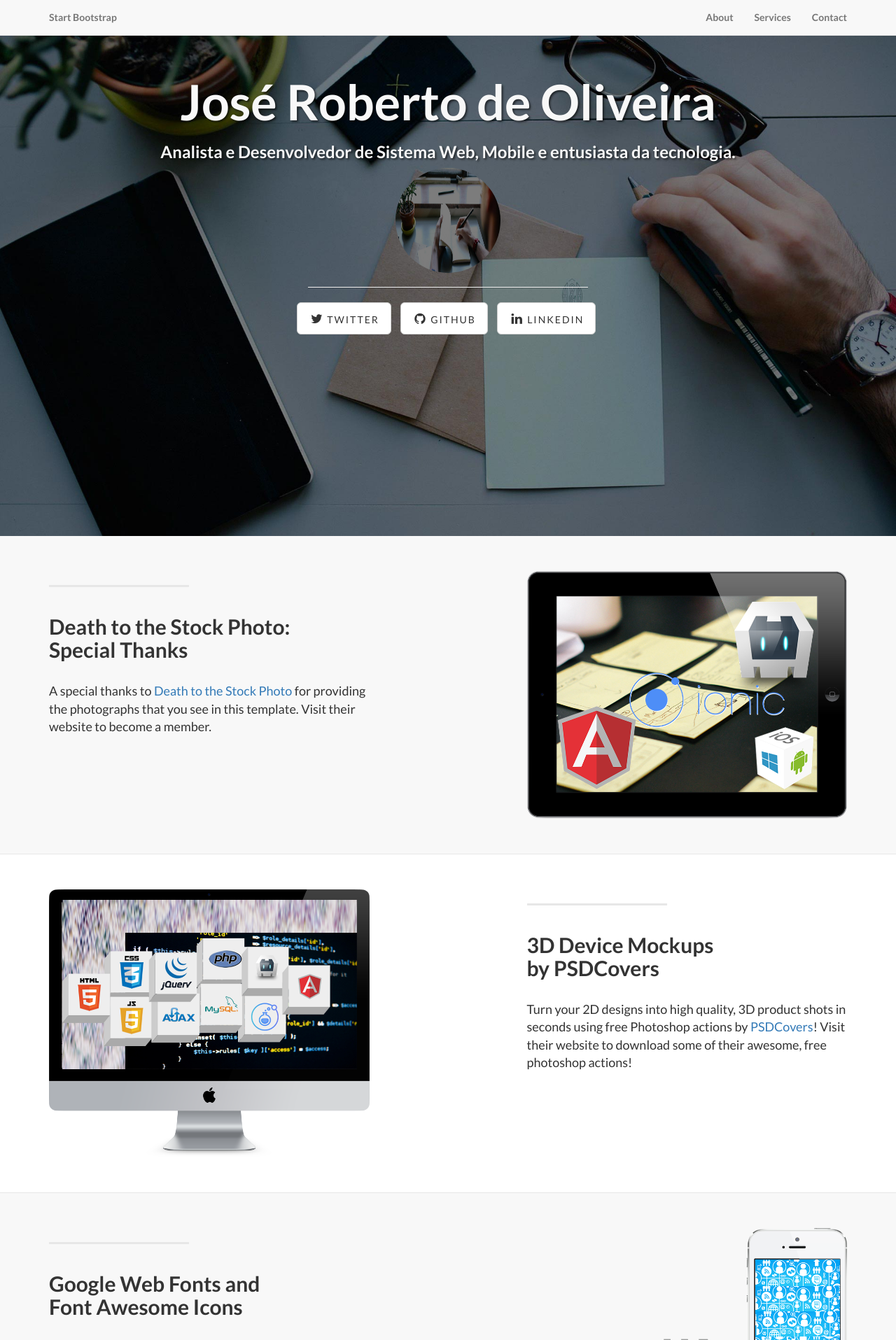
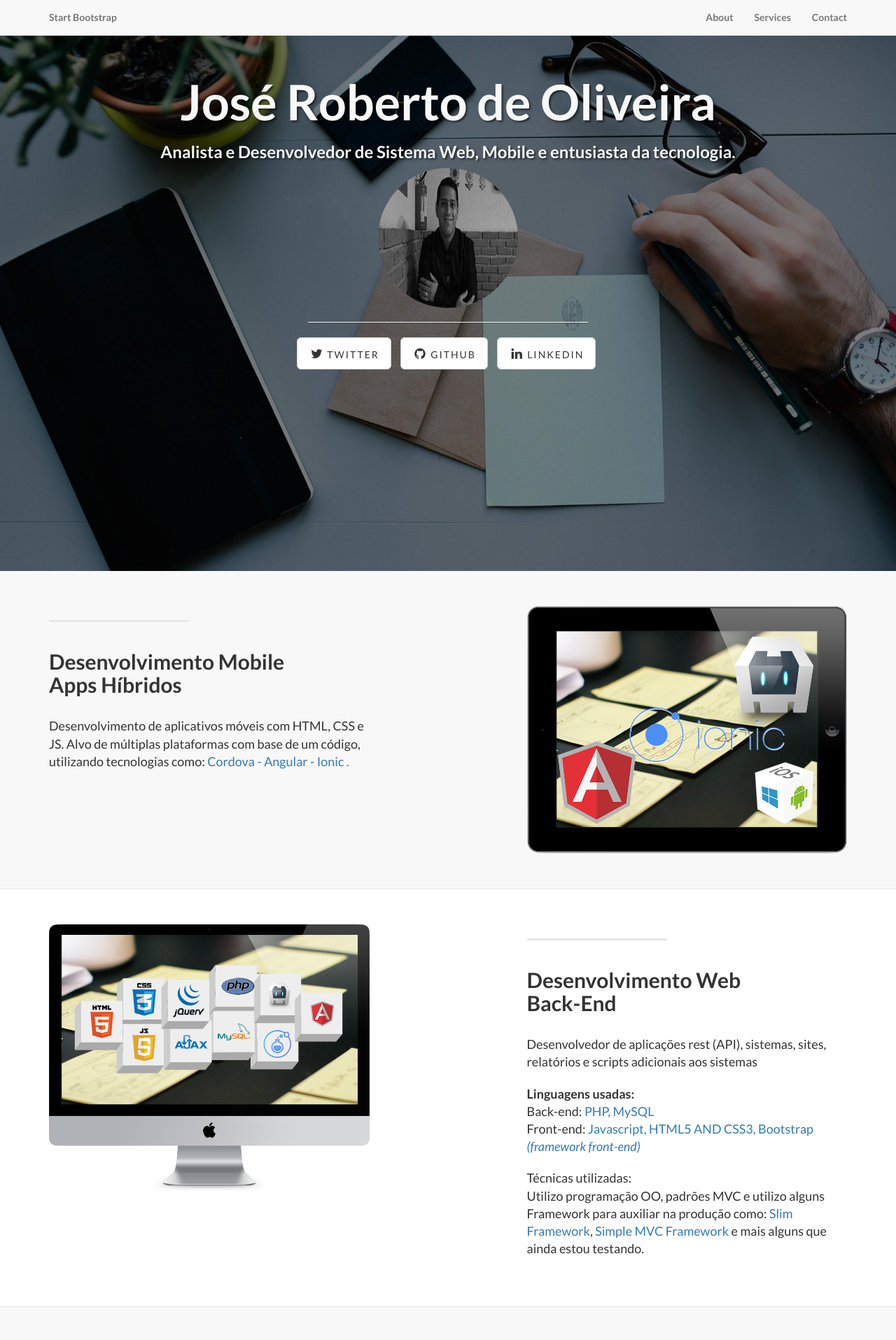
Before and after one commit to JrzenonDev/simple_mvc_framework_landing_page, a PHP site: page / in a window 1280 px wide. Shown: the top 1915 px of the page at 70% size. Run offline with PHP 8.4, Linux system fonts and the light colour scheme; some libraries are stand-ins or nearby versions.

Commit message:
Text refactory

```diff
--- a/app/views/home/home.php
+++ b/app/views/home/home.php
@@ -12,14 +12,14 @@ use Core\Language;
                     <div class="intro-message">
                         <h1>José Roberto de Oliveira</h1>
                         <h3>Analista e Desenvolvedor de Sistema Web, Mobile e entusiasta da tecnologia.</h3>
-                        <img class="img-circle" src="http://dev.webdesignhull.com/landing-page/app/templates/default/img/banner-bg.jpg" alt="" width="150px" height="150px">
+                        <img class="img-circle" src="app/templates/default/img/jose.jpg" alt="" width="200px" height="200px">
                         <hr class="intro-divider">
                         <ul class="list-inline intro-social-buttons">
                             <li>
                                 <a href="https://twitter.com/SBootstrap" class="btn btn-default btn-lg"><i class="fa fa-twitter fa-fw"></i> <span class="network-name">Twitter</span></a>
                             </li>
                             <li>
-                                <a href="https://github.com/IronSummitMedia/startbootstrap" class="btn btn-default btn-lg"><i class="fa fa-github fa-fw"></i> <span class="network-name">Github</span></a>
+                                <a target="_blank" href="https://github.com/JrzenonDev/" class="btn btn-default btn-lg"><i class="fa fa-github fa-fw"></i> <span class="network-name">Github</span></a>
                             </li>
                             <li>
                                 <a href="#" class="btn btn-default btn-lg"><i class="fa fa-linkedin fa-fw"></i> <span class="network-name">Linkedin</span></a>
@@ -45,11 +45,16 @@ use Core\Language;
                 <div class="col-lg-5 col-sm-6">
                     <hr class="section-heading-spacer">
                     <div class="clearfix"></div>
-                    <h2 class="section-heading">Death to the Stock Photo:<br>Special Thanks</h2>
-                    <p class="lead">A special thanks to <a target="_blank" href="http://join.deathtothestockphoto.com/">Death to the Stock Photo</a> for providing the photographs that you see in this template. Visit their website to become a member.</p>
+                    <h2 class="section-heading">Desenvolvimento Mobile<br>Apps Híbridos</h2>
+                    <p class="lead">
+                        Desenvolvimento de aplicativos móveis com HTML, CSS e JS. Alvo de múltiplas plataformas com base de um código, utilizando tecnologias como:
+                        <a target="_blank" href="https://cordova.apache.org/">Cordova - </a>
+                        <a taet="_blank" href="https://angularjs.org/">Angular - </a>
+                        <a target="_blank" href="ionicframework.com/">Ionic .</a>
+                    </p>
                 </div>
                 <div class="col-lg-5 col-lg-offset-2 col-sm-6">
-                    <img class="img-responsive" src="http://dev.webdesignhull.com/landing-page/app/templates/default/img/ipad.png" alt="">
+                    <img class="img-responsive" src="app/templates/default/img/ipad.png" alt="">
                 </div>
             </div>
 
@@ -67,11 +72,24 @@ use Core\Language;
                 <div class="col-lg-5 col-lg-offset-1 col-sm-push-6  col-sm-6">
                     <hr class="section-heading-spacer">
                     <div class="clearfix"></div>
-                    <h2 class="section-heading">3D Device Mockups<br>by PSDCovers</h2>
-                    <p class="lead">Turn your 2D designs into high quality, 3D product shots in seconds using free Photoshop actions by <a target="_blank" href="http://www.psdcovers.com/">PSDCovers</a>! Visit their website to download some of their awesome, free photoshop actions!</p>
+                    <h2 class="section-heading">Desenvolvimento Web<br>Back-End</h2>
+                    <p class="lead">Desenvolvedor de aplicações rest (API), sistemas, sites, relatórios e scripts adicionais aos sistemas</p>
+                    <p class="lead">
+                        <strong>Linguagens usadas:</strong><br>
+                        Back-end:
+                        <a target="_blank" href="https://php.net/manual/pt_BR/index.php">PHP, </a>
+                        <a target="_blank" href="https://www.mysql.com/">MySQL</a><br>
+                        Front-end:
+                        <a target="_self" href="#">Javascript, </a>
+                        <a target="_self" href="#">HTML5 AND CSS3, </a>
+                        <a target="_blank" href="https://getbootstrap.com/">Bootstrap <i>(framework front-end)</i></a>
+                    </p>
+                    <p class="lead">
+                        Técnicas utilizadas:<br>Utilizo programação OO, padrões MVC e utilizo alguns Framework para auxiliar na produção como: <a target="_blank" href="https://www.slimframework.com/">Slim Framework</a>, <a target="_blank" href="https://simplemvcframework.com/">Simple MVC Framework</a> e mais alguns que ainda estou testando.
+                    </p>
                 </div>
                 <div class="col-lg-5 col-sm-pull-6  col-sm-6">
-                    <img class="img-responsive" src="http://dev.webdesignhull.com/landing-page/app/templates/default/img/dog.png" alt="">
+                    <img class="img-responsive" src="app/templates/default/img/desktop.png" alt="">
                 </div>
             </div>
 
@@ -89,11 +107,18 @@ use Core\Language;
                 <div class="col-lg-5 col-sm-6">
                     <hr class="section-heading-spacer">
                     <div class="clearfix"></div>
-                    <h2 class="section-heading">Google Web Fonts and<br>Font Awesome Icons</h2>
-                    <p class="lead">This template features the 'Lato' font, part of the <a target="_blank" href="http://www.google.com/fonts">Google Web Font library</a>, as well as <a target="_blank" href="http://fontawesome.io">icons from Font Awesome</a>.</p>
+                    <h2 class="section-heading">Respeito com os padrões Web<br>Responsividade</h2>
+                    <p class="lead">Os projetos e suas idéias na palma da sua mão.</p>
+                    <p class="lead">Projetando suas idéias para que possa ser acessada de qualquer tipo de dispositivo, seja mobile ou desktop.</p>
+                    <p class="lead">Além de poder formalizar a sua idéia em um aplicativo para que possa ser baixado para versões:</p>
+                    <a target="_blank" href="http://play.google.com/">Android</a><br>
+                    <a target="_blank" href="http://www.apple.com/br/itunes/">IOS</a><br>
+                    <a target="_blank" href="http://https://www.microsoft.com/pt-br/store/apps/windows-phone">Windows-phone</a>
+                    <h3 class="section-heading">Estes são os alguns dos meus objetivos como profissional de tecnologia.</h3>
+
                 </div>
-                <div class="col-lg-5 col-lg-offset-2 col-sm-6">
-                    <img class="img-responsive" src="http://dev.webdesignhull.com/landing-page/app/templates/default/img/phones.png" alt="">
+                <div class="col-lg-5 col--offset-2 col-sm-6">
+                    <img class="img-responsive" src="app/templates/default/img/phones.png" alt="">
                 </div>
             </div>
 
```
